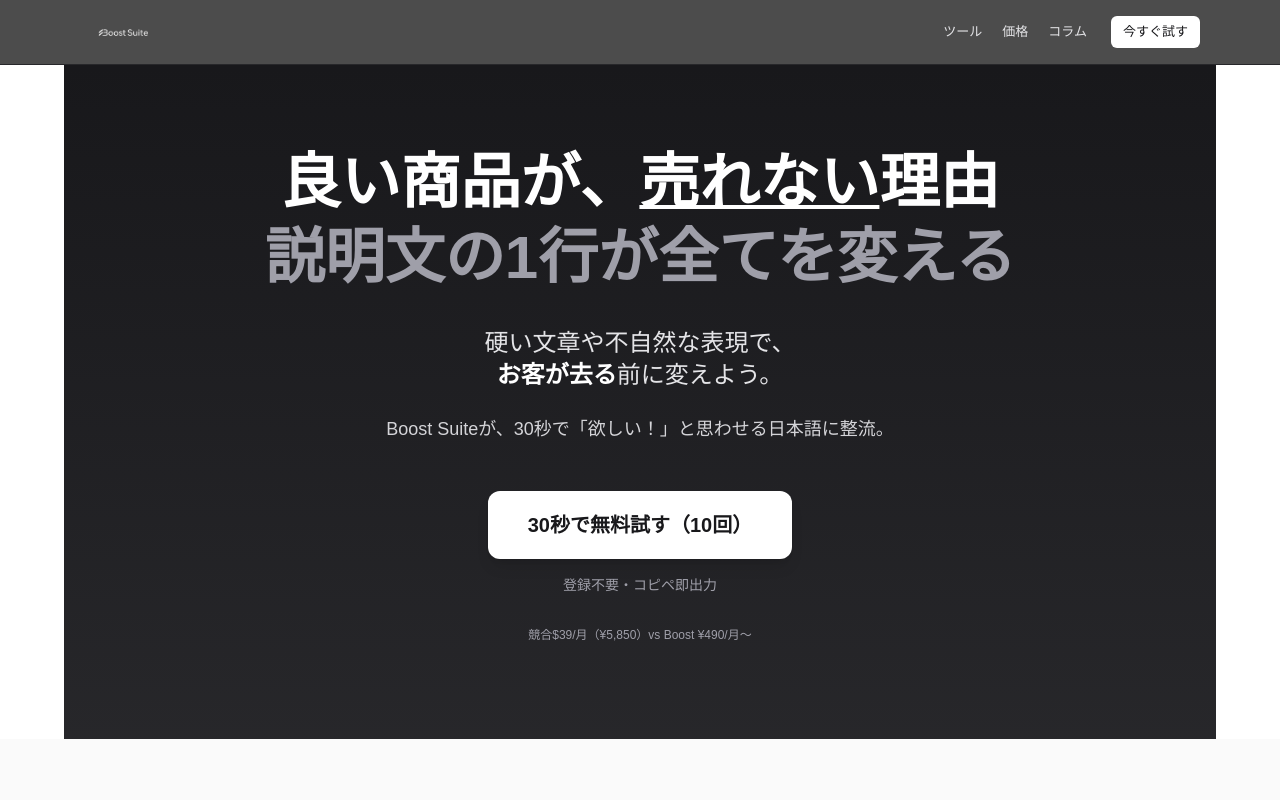
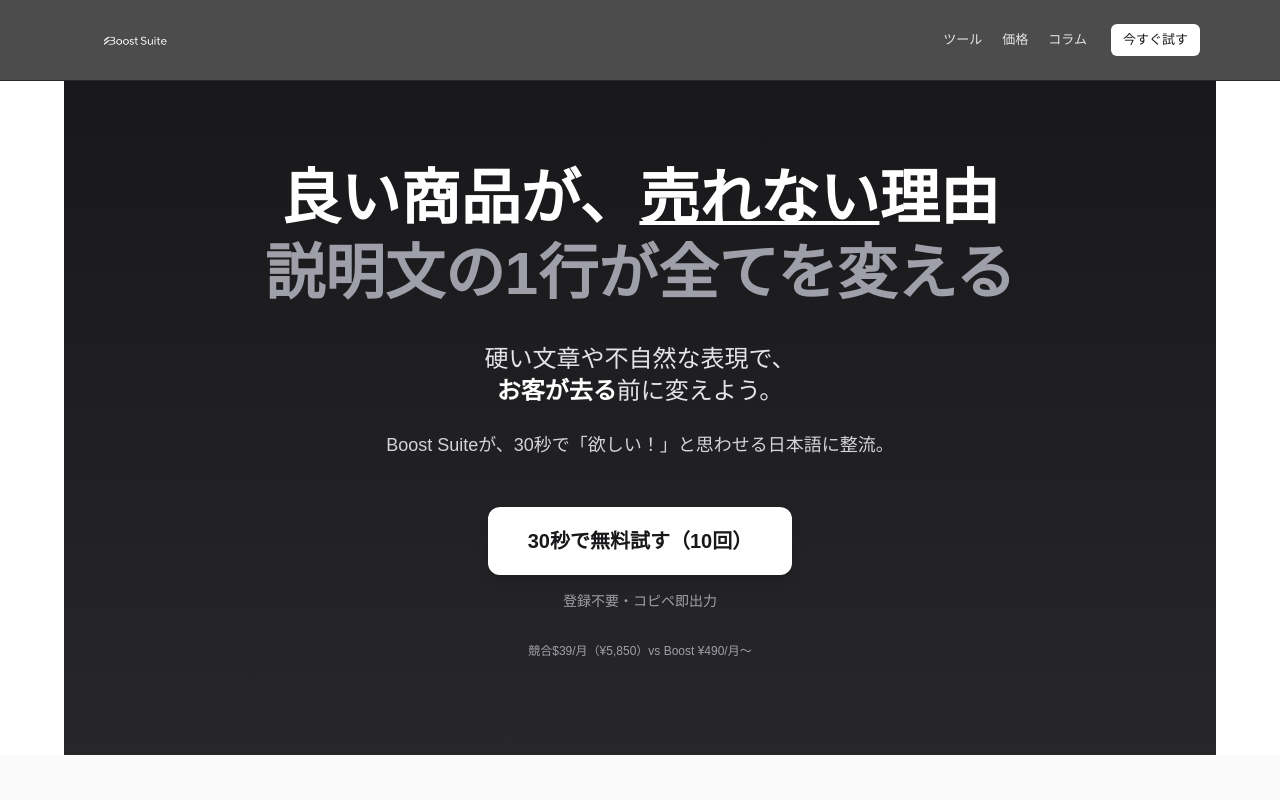
Before and after one commit to Waltz0820/boostsuite-app, a Next.js app: page / in a window 1280 px wide. Shown: the top 800 px of the page. Built offline with nearby package versions, Linux system fonts and the light colour scheme.

Commit message:
feat: 変更内容

```diff
--- a/app/components/header.tsx
+++ b/app/components/header.tsx
@@ -9,7 +9,7 @@
 
   return (
     <header className="sticky top-0 z-50 border-b border-zinc-800 bg-black/90 backdrop-blur supports-[backdrop-filter]:bg-black/70">
-      <div className="mx-auto max-w-6xl px-4 py-1.5 md:py-2.5 flex items-center justify-between">
+      <div className="mx-auto max-w-6xl px-4 py-2 md:py-3 flex items-center justify-between">
         {/* ロゴ */}
         <Link href="/" className="flex items-center gap-3">
          <Image
@@ -17,7 +17,7 @@
   alt="Boost Suite ロゴ"
   width={400}
   height={80}
-  className="h-10 md:h-11 w-auto"
+  className="h-12 md:h-14 w-auto"
   priority
 />
           <span className="sr-only">Boost Suite</span>
```
